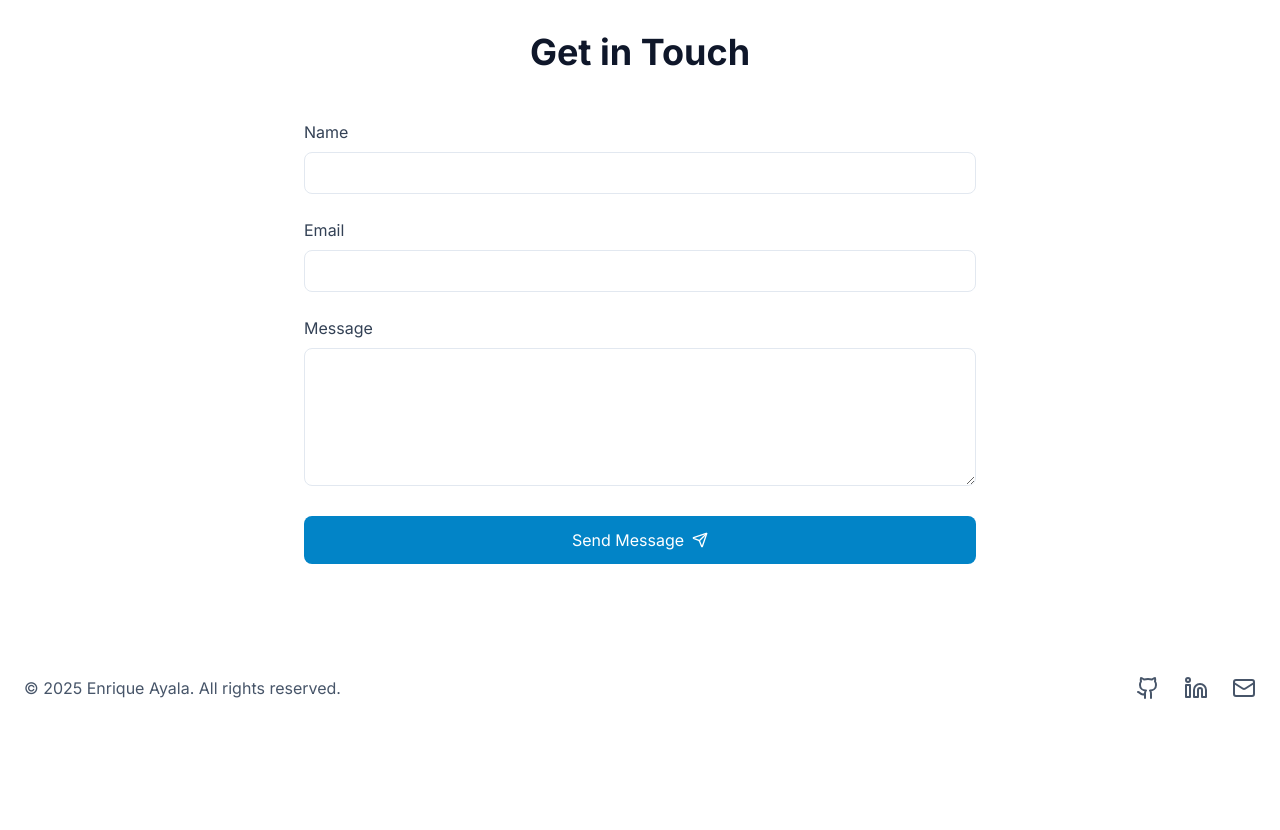
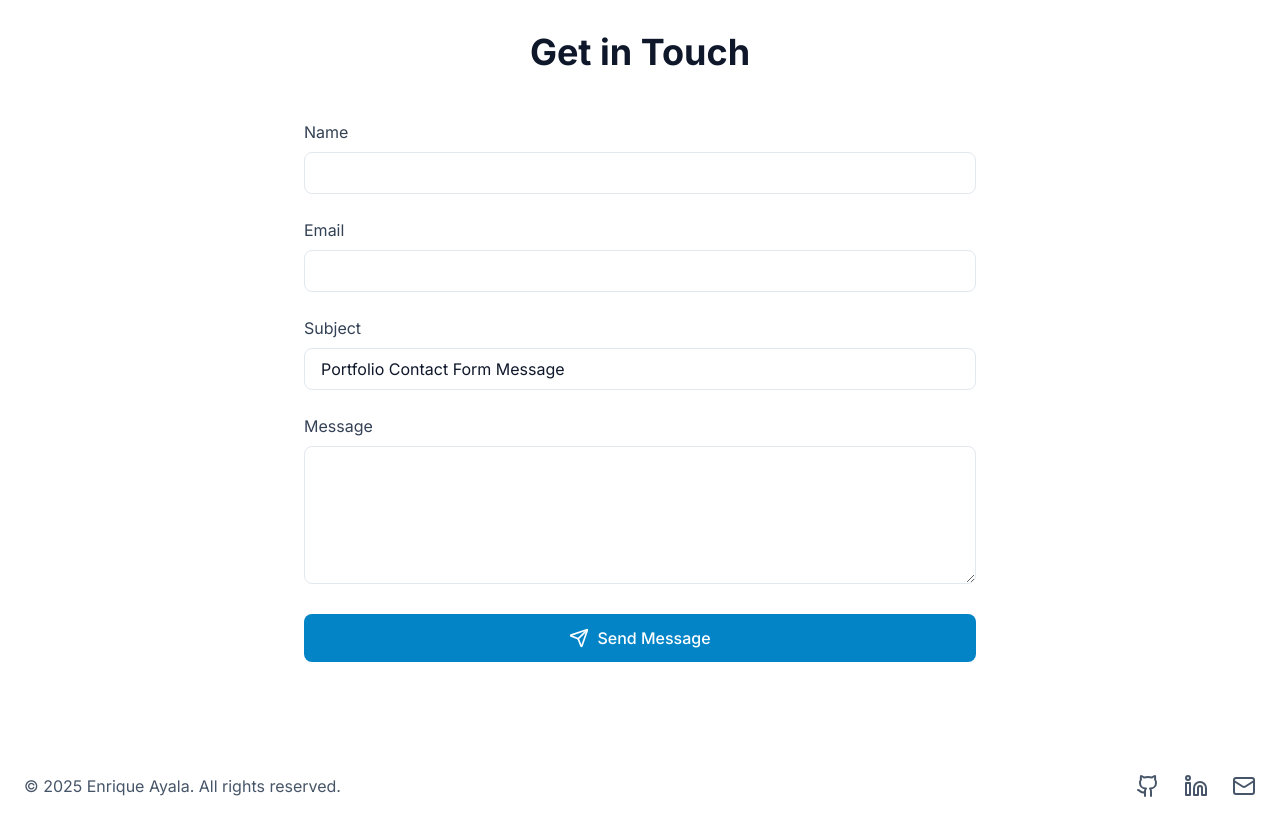
Before and after one commit to KIKW12/EA_Portfolio, a Next.js app: page / in a window 1280 px wide. Shown: the part 5600-6430 px from the top of the page. Before the commit the page ends 6332 px from the top, so only its background shows below. Built offline with nearby package versions, Linux system fonts and the light colour scheme; no server answers.

Commit message:
updated contact form

```diff
--- a/components/sections/Contact.tsx
+++ b/components/sections/Contact.tsx
@@ -1,29 +1,43 @@
 // components/sections/Contact.tsx
-import { useState } from 'react';
+import { useState, useRef, useEffect } from 'react';
 import { Send, Loader2 } from 'lucide-react';
+import emailjs from '@emailjs/browser';
 
 interface FormData {
   name: string;
   email: string;
   message: string;
+  title: string; // Added title field for email template
 }
 
 interface FormErrors {
   name?: string;
   email?: string;
   message?: string;
+  title?: string;
 }
 
 export const Contact = () => {
+  const formRef = useRef<HTMLFormElement>(null);
   const [formData, setFormData] = useState<FormData>({
     name: '',
     email: '',
-    message: ''
+    message: '',
+    title: 'Portfolio Contact Form Message' // Default subject/title
   });
 
   const [errors, setErrors] = useState<FormErrors>({});
   const [status, setStatus] = useState<'idle' | 'loading' | 'success' | 'error'>('idle');
   const [errorMessage, setErrorMessage] = useState<string>('');
+
+  // Initialize EmailJS once when component mounts
+  useEffect(() => {
+    // Use environment variable for EmailJS public key
+    const publicKey = process.env.NEXT_PUBLIC_EMAILJS_PUBLIC_KEY;
+    if (publicKey) {
+      emailjs.init(publicKey);
+    }
+  }, []);
 
   const validateEmail = (email: string): boolean => {
     const emailRegex = /^[^\s@]+@[^\s@]+\.[^\s@]+$/;
@@ -41,6 +55,10 @@ export const Contact = () => {
       newErrors.email = 'Email is required';
     } else if (!validateEmail(formData.email)) {
       newErrors.email = 'Please enter a valid email';
+    }
+
+    if (!formData.title.trim()) {
+      newErrors.title = 'Subject is required';
     }
 
     if (!formData.message.trim()) {
@@ -62,22 +80,55 @@ export const Contact = () => {
     setErrorMessage('');
 
     try {
-      const response = await fetch('/api/contact', {
-        method: 'POST',
-        headers: {
-          'Content-Type': 'application/json',
-        },
-        body: JSON.stringify(formData),
-      });
+      // Using EmailJS to send the email directly from the client with environment variables
+      const serviceId = process.env.NEXT_PUBLIC_EMAILJS_SERVICE_ID;
+      const templateId = process.env.NEXT_PUBLIC_EMAILJS_TEMPLATE_ID;
+      const notificationTemplateId = process.env.NEXT_PUBLIC_EMAILJS_NOTIFICATION_TEMPLATE_ID;
+      const adminEmail = process.env.NEXT_PUBLIC_ADMIN_EMAIL;
 
-      const data = await response.json();
+      if (!serviceId || !templateId || !notificationTemplateId || !adminEmail) {
+        throw new Error('EmailJS configuration is missing');
+      }
 
-      if (!response.ok) {
-        throw new Error(data.error || 'Failed to send message');
+      // Prepare template parameters (match the template variables)
+      const templateParams = {
+        name: formData.name,
+        email: formData.email,
+        message: formData.message,
+        title: formData.title,
+        send_date: new Date().toLocaleString() // Format: MM/DD/YYYY, HH:MM:SS AM/PM
+      };
+
+      // Send confirmation email to the user
+      const userResult = await emailjs.send(
+        serviceId,
+        templateId,
+        templateParams
+      );
+
+      // Send notification email to admin (you)
+      const adminParams = {
+        ...templateParams,
+        to_email: adminEmail  // Make sure this matches the variable in your notification template
+      };
+
+      const adminResult = await emailjs.send(
+        serviceId,
+        notificationTemplateId,
+        adminParams
+      );
+
+      if (userResult.text !== 'OK' || adminResult.text !== 'OK') {
+        throw new Error('Failed to send one or more messages');
       }
 
       setStatus('success');
-      setFormData({ name: '', email: '', message: '' });
+      setFormData({
+        name: '',
+        email: '',
+        message: '',
+        title: 'Portfolio Contact Form Message' // Reset with default title
+      });
     } catch (error) {
       setStatus('error');
       setErrorMessage(error instanceof Error ? error.message : 'Something went wrong');
@@ -102,7 +153,7 @@ export const Contact = () => {
           Get in Touch
         </h2>
         <div className="max-w-2xl mx-auto">
-          <form onSubmit={handleSubmit} className="space-y-6 animate-fade-in">
+          <form ref={formRef} onSubmit={handleSubmit} className="space-y-6 animate-fade-in">
             <div>
               <label
                 htmlFor="name"
@@ -153,6 +204,30 @@ export const Contact = () => {
 
             <div>
               <label
+                htmlFor="title"
+                className="block text-secondary-700 dark:text-secondary-300 mb-2"
+              >
+                Subject
+              </label>
+              <input
+                type="text"
+                id="title"
+                name="title"
+                value={formData.title}
+                onChange={handleChange}
+                className={`w-full px-4 py-2 rounded-lg border ${
+                  errors.title
+                    ? 'border-red-500 dark:border-red-400'
+                    : 'border-secondary-200 dark:border-secondary-700'
+                } bg-white dark:bg-secondary-800 text-secondary-900 dark:text-white focus:outline-none focus:ring-2 focus:ring-primary-500 transition-colors`}
+              />
+              {errors.title && (
+                <p className="mt-1 text-sm text-red-500 dark:text-red-400">{errors.title}</p>
+              )}
+            </div>
+
+            <div>
+              <label
                 htmlFor="message"
                 className="block text-secondary-700 dark:text-secondary-300 mb-2"
               >
@@ -178,17 +253,17 @@ export const Contact = () => {
             <button
               type="submit"
               disabled={status === 'loading'}
-              className="w-full px-6 py-3 bg-primary-600 hover:bg-primary-700 text-white rounded-lg flex items-center justify-center space-x-2 transition-colors disabled:opacity-50 disabled:cursor-not-allowed"
+              className="w-full py-3 px-6 bg-primary-600 hover:bg-primary-700 text-white font-medium rounded-lg flex justify-center items-center gap-2 transition-colors disabled:bg-primary-400 dark:disabled:bg-primary-800"
             >
               {status === 'loading' ? (
                 <>
-                  <Loader2 className="w-4 h-4 animate-spin" />
-                  <span>Sending...</span>
+                  <Loader2 className="w-5 h-5 animate-spin" />
+                  Sending...
                 </>
               ) : (
                 <>
-                  <span>Send Message</span>
-                  <Send className="w-4 h-4" />
+                  <Send className="w-5 h-5" />
+                  Send Message
                 </>
               )}
             </button>
--- /dev/null
+++ b/email-templates/confirmation-template.html
@@ -0,0 +1,40 @@
+<!DOCTYPE html>
+<html>
+<head>
+    <meta charset="utf-8">
+    <title>Thank you for contacting me</title>
+    <style>
+        body {
+            font-family: system-ui, sans-serif, Arial;
+            font-size: 16px;
+            line-height: 1.5;
+            color: #333;
+            margin: 0;
+            padding: 0;
+        }
+        .container {
+            max-width: 600px;
+            margin: 0 auto;
+            padding: 20px;
+        }
+        .footer {
+            padding-top: 16px;
+            border-top: 1px solid #eaeaea;
+            margin-top: 20px;
+        }
+    </style>
+</head>
+<body>
+    <div class="container">
+        <p>Hi {{name}},</p>
+
+        <p>Thank you for reaching out through my portfolio site! I've received your message titled "{{title}}", and I'll do my best to get back to you within 3 business days.</p>
+
+        <p>Looking forward to connecting!</p>
+
+        <div class="footer">
+            <p>Best regards,<br>Enrique Ayala</p>
+        </div>
+    </div>
+</body>
+</html>
--- /dev/null
+++ b/email-templates/notification-template.html
@@ -0,0 +1,92 @@
+<!DOCTYPE html>
+<html>
+<head>
+    <meta charset="utf-8">
+    <title>New Contact Form Submission</title>
+    <style>
+        body {
+            font-family: system-ui, sans-serif, Arial;
+            font-size: 14px;
+            line-height: 1.5;
+            color: #333;
+            margin: 0;
+            padding: 0;
+        }
+        .container {
+            max-width: 600px;
+            margin: 0 auto;
+            padding: 20px;
+        }
+        .message-container {
+            margin-top: 20px;
+            padding: 15px 0;
+            border-width: 1px 0;
+            border-style: dashed;
+            border-color: lightgrey;
+        }
+        .profile-icon {
+            padding: 6px 10px;
+            margin: 0 10px;
+            background-color: aliceblue;
+            border-radius: 5px;
+            font-size: 26px;
+            display: inline-block;
+            vertical-align: top;
+        }
+        .message-content {
+            display: inline-block;
+            vertical-align: top;
+            max-width: 85%;
+        }
+        .sender-name {
+            color: #2c3e50;
+            font-size: 16px;
+            font-weight: bold;
+        }
+        .timestamp {
+            color: #cccccc;
+            font-size: 13px;
+            margin-bottom: 10px;
+        }
+        .message-text {
+            font-size: 16px;
+            white-space: pre-wrap;
+        }
+        .header {
+            margin-bottom: 15px;
+        }
+        .email-info {
+            margin-top: 15px;
+            font-size: 12px;
+            color: #666;
+        }
+    </style>
+</head>
+<body>
+    <div class="container">
+        <div class="header">
+            <div>A message by <strong>{{name}}</strong> has been received. Kindly respond at your earliest convenience.</div>
+        </div>
+
+        <div class="message-container">
+            <table role="presentation" cellpadding="0" cellspacing="0" style="width: 100%;">
+                <tr>
+                    <td style="vertical-align: top; width: 50px;">
+                        <div class="profile-icon" role="img">&#x1F464;</div>
+                    </td>
+                    <td style="vertical-align: top;">
+                        <div class="sender-name">{{name}}</div>
+                        <div class="timestamp">{{send_date}}</div>
+                        <p class="message-text">{{message}}</p>
+                    </td>
+                </tr>
+            </table>
+        </div>
+
+        <div class="email-info">
+            <p><strong>Email:</strong> {{email}}</p>
+            <p><strong>Subject:</strong> {{title}}</p>
+        </div>
+    </div>
+</body>
+</html>
--- a/package.json
+++ b/package.json
@@ -9,6 +9,7 @@
     "lint": "next lint"
   },
   "dependencies": {
+    "@emailjs/browser": "^4.4.1",
     "@heroicons/react": "^2.2.0",
     "@types/nodemailer": "^6.4.17",
     "lucide-react": "^0.471.1",
```
Also changed, not shown: pages/api/contact.ts (+4 -62 lines), 1 other file (tests, documents, lock files or other folders).
